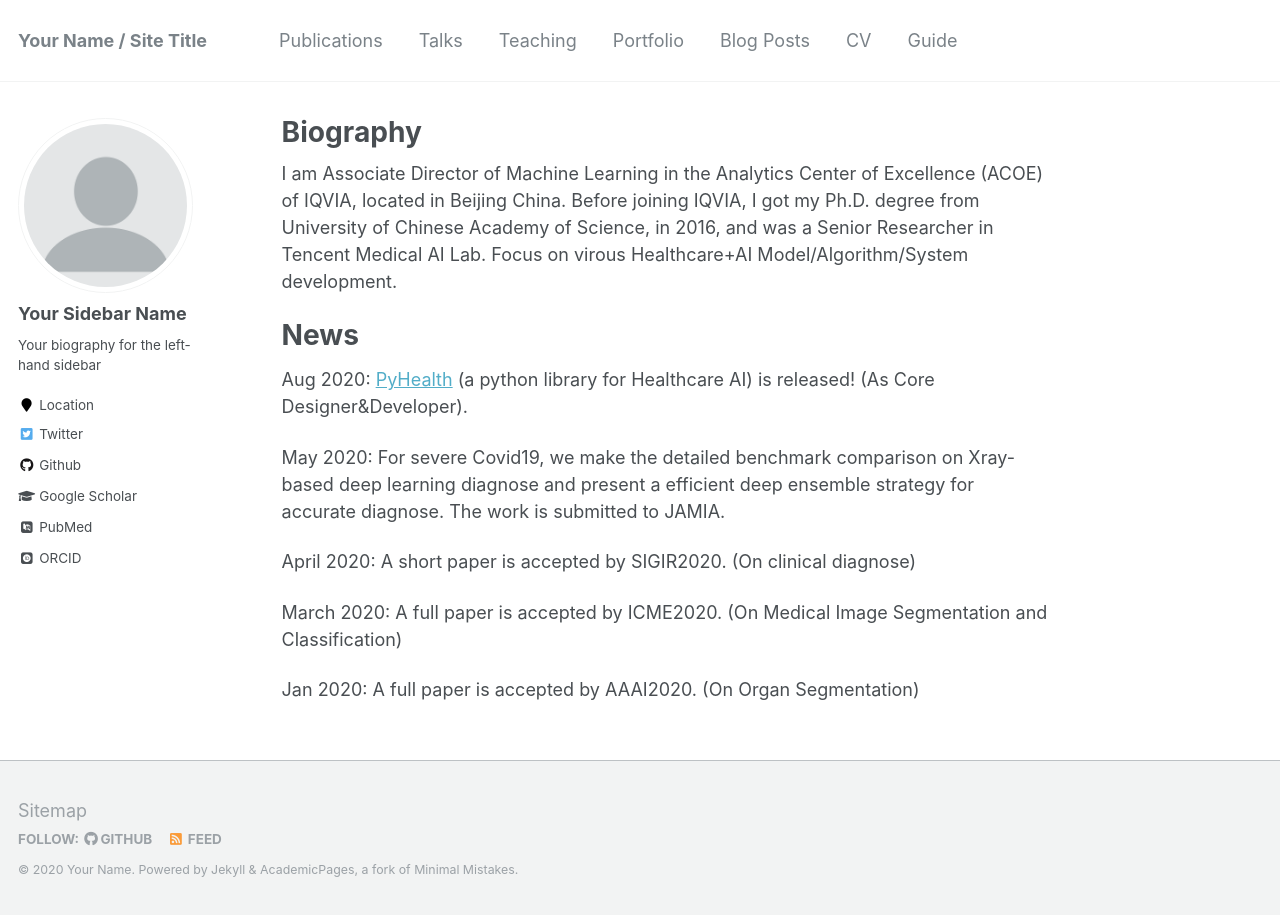
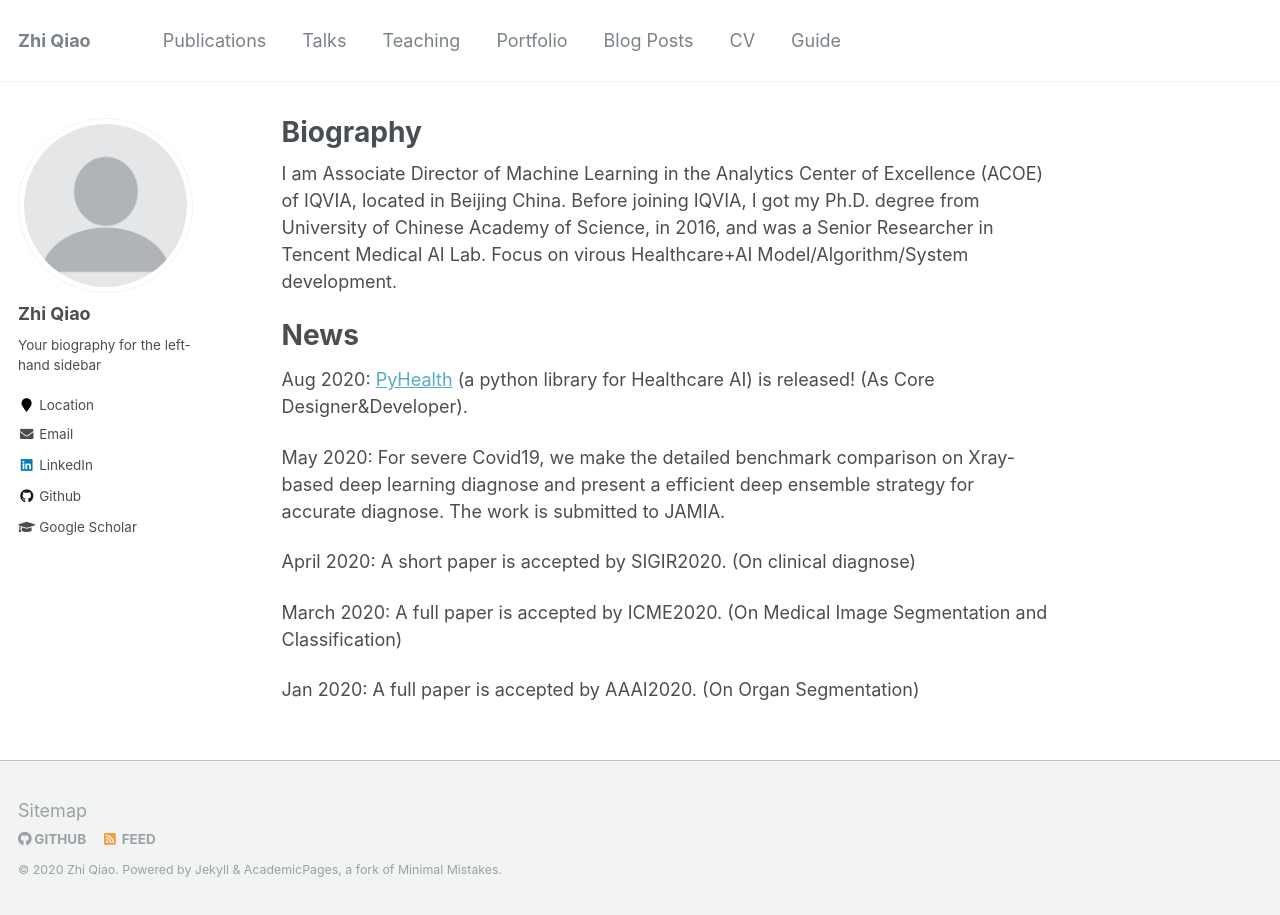
Before and after one commit to qxiaobu/qxiaobu.github.io, a Jekyll site: the page built from _pages/about.md, in a window 1280 px wide. Built offline with Jekyll 4.4.1, drawn with Linux system fonts in a browser that asks for light colours; some web fonts are replaced.

Commit message:
Update _config.yml

```diff
--- a/_config.yml
+++ b/_config.yml
@@ -6,14 +6,14 @@
 # `jekyll serve`. If you change this file, please restart the server process.
 
 # Site Settings
-locale                   : "en-US"
-title                    : "Your Name / Site Title"
+locale                   : "China"
+title                    : "Zhi Qiao"
 title_separator          : "-"
-name                     : &name "Your Name"
+name                     : &name "Zhi Qiao"
 description              : &description "personal description"
-url                      : https://academicpages.github.io # the base hostname & protocol for your site e.g. "https://mmistakes.github.io"
+url                      : https://qxiaobu.github.io # the base hostname & protocol for your site e.g. "https://mmistakes.github.io"
 baseurl                  : "" # the subpath of your site, e.g. "/blog"
-repository               : "academicpages/academicpages.github.io"
+repository               : "qxiaobu/qxiaobu.github.io"
 teaser                   :  # filename of teaser fallback teaser image placed in /images/, .e.g. "500x300.png"
 breadcrumbs              : false # true, false (default)
 words_per_minute         : 160
@@ -80,41 +80,14 @@ analytics:
 
 # Site Author
 author:
-  name             : "Your Sidebar Name"
+  name             : "Zhi Qiao"
   avatar           : "profile.png"
   bio              : "Your biography for the left-hand sidebar"
   location         : "Location"
-  employer         :
-  pubmed           : "https://www.ncbi.nlm.nih.gov/pubmed/?term=john+snow"
-  googlescholar    : "http://yourfullgooglescholarurl.com"
-  email            :
-  researchgate     :  # example: "https://www.researchgate.net/profile/yourprofile"
-  uri              :
-  bitbucket        :
-  codepen          :
-  dribbble         :
-  flickr           :
-  facebook         :
-  foursquare       :
-  github           : "academicpages"
-  google_plus      :
-  keybase          :
-  instagram        :
-  impactstory      : #"https://profiles.impactstory.org/u/xxxx-xxxx-xxxx-xxxx"
-  lastfm           :
-  linkedin         :
-  orcid            : "http://orcid.org/yourorcidurl"
-  pinterest        :
-  soundcloud       :
-  stackoverflow    : # http://stackoverflow.com/users/123456/username
-  steam            :
-  tumblr           :
-  twitter          : "replacethistwitterhandle"
-  vine             :
-  weibo            :
-  xing             :
-  youtube          :
-  wikipedia        :
+  googlescholar    : "https://scholar.google.com/citations?hl=en&user=20W38KYAAAAJ&view_op=list_works&sortby=pubdate"
+  email            :  mingshan_ai@163.com
+  github           : "qxiaobu"
+  linkedin         : "https://www.linkedin.com/in/zhi-qiao-47499139/?midToken=AQEMgkMbT7jmRg&trk=eml-jobs_jymbii_digest-header-54-profile&trkEmail=eml-jobs_jymbii_digest-header-54-profile-null-29g1ug%7Ekdr9918b%7Ez-null-neptune%2Fprofile%7Evanity%2Eview"
 
 
 # Reading Files
```
